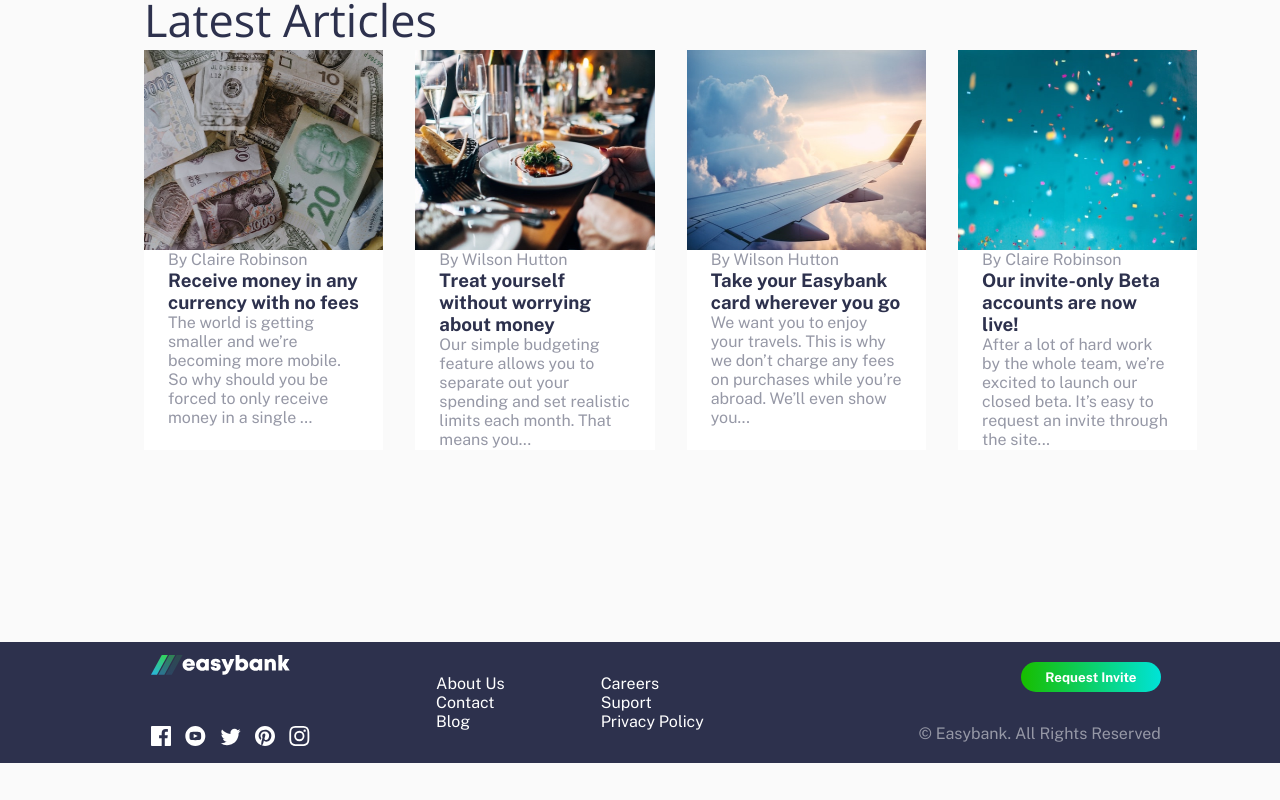
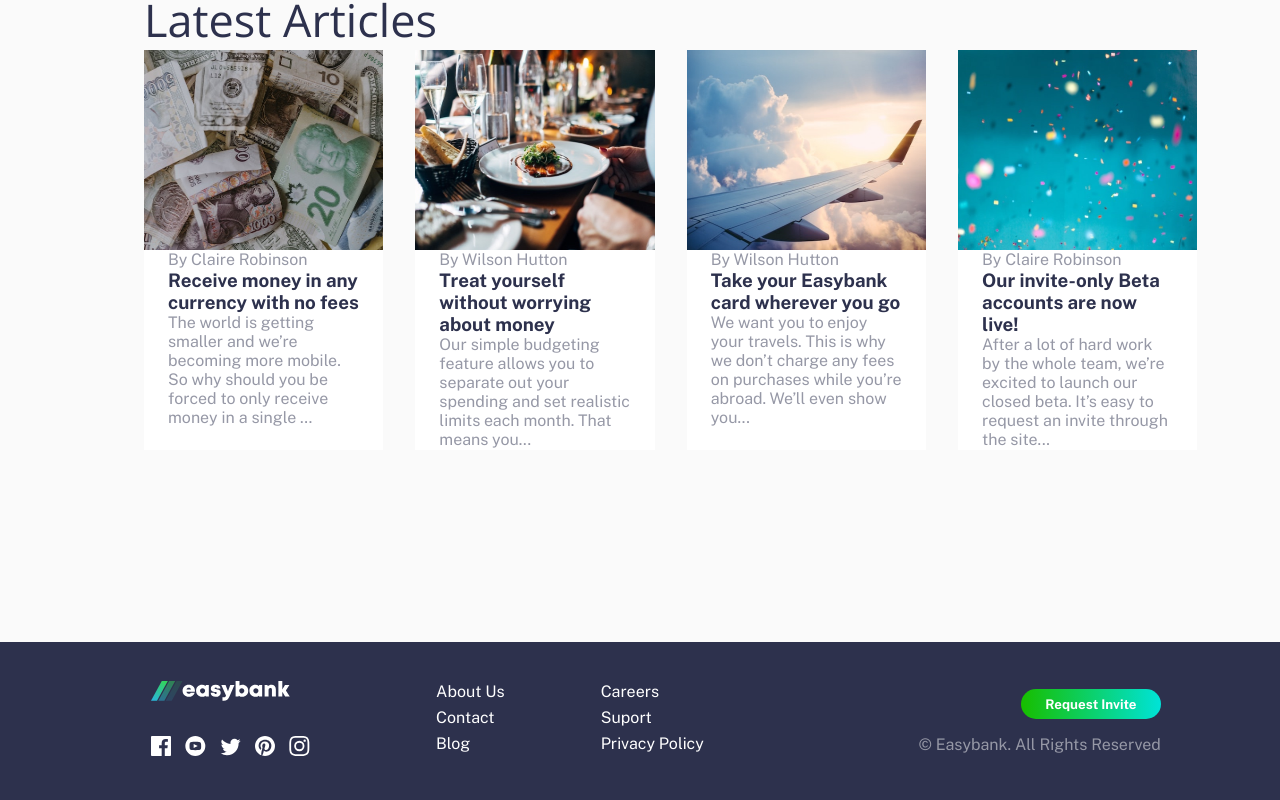
Before and after one commit to NicoBlas/easybankLP, a React (Create React App) app: page / in a window 1280 px wide. Shown: the part 1289-2089 px from the top of the page. Before the commit the page ends 2052 px from the top, so only its background shows below. Built offline with nearby package versions, Linux system fonts and the light colour scheme.

Commit message:
form terminado desktop

```diff
--- a/src/components/button/RequestInvite.jsx
+++ b/src/components/button/RequestInvite.jsx
@@ -1,11 +1,12 @@
 import React from 'react'
 import "./requestInvite.css"
+import {Link} from "react-router-dom"
 
 
 
 const RequestInvite = () => {
   return (
-    <div className='buton'><button type='button'>Request Invite</button></div>
+    <Link to="/contact"><div className='buton'><button type='button'>Request Invite</button></div></Link>
   )
 }
 
--- a/src/components/footer/Footer.jsx
+++ b/src/components/footer/Footer.jsx
@@ -1,6 +1,7 @@
 import React from 'react'
 import "./footer.css"
 import logo from "../../assets/logo.svg"
+import {Link} from "react-router-dom"
 import facebookIcon from "../../assets/icon-facebook.svg"
 import youtubeIcon from "../../assets/icon-youtube.svg"
 import twitterIcon from "../../assets/icon-twitter.svg"
@@ -28,15 +29,15 @@ const Footer = () => {
 
       <div className='footer__links'>
         <div className='footer__links-1'>
-          <p><a href='#home'>About Us</a></p>
-          <p><a href='#about'>Contact</a></p>
+          <p><a href='#about'>About Us</a></p>
+          <p><Link to='/contact'>Contact</Link></p>
           <p><a href='#blog'>Blog</a></p>
         </div>
 
         <div className='footer__links-2'>
-          <p><a href='#home'>Careers</a></p>
-          <p><a href='#about'>Suport</a></p>
-          <p><a href='#contact'>Privacy Policy</a></p>
+          <p><Link to="/contact">Careers</Link></p>
+          <p><Link to='/contact'>Suport</Link></p>
+          <p><a href='#private'>Privacy Policy</a></p>
         </div>
       </div>
 
--- a/src/components/footer/footer.css
+++ b/src/components/footer/footer.css
@@ -9,6 +9,9 @@
 
 .footer__icons{
     padding-left: 9rem;
+    display: flex;
+    flex-direction: column;
+    margin-bottom: 2rem;
 
 }
 .footer__icons img{
@@ -17,9 +20,8 @@
 }
 
 .footer__icons-logo {
-    margin-bottom: 2rem;
-
-
+    margin-bottom: 1rem;
+    margin-top: 2rem;
 }
 
 .footer__icons-media img:hover{
@@ -31,6 +33,10 @@
     display: flex;
     flex-direction: row;
 
+}
+
+.footer__links p{
+    margin-bottom: 7px;
 }
 
 .footer__links-1{
@@ -71,7 +77,7 @@
 }
 
 .footer__ending p{
-    margin-top: 2rem;
+    margin-top: 1rem;
 }
 
 
--- a/src/components/formContact/FormContact.jsx
+++ b/src/components/formContact/FormContact.jsx
@@ -1,14 +1,19 @@
-import React from 'react'
+import React, {useState} from 'react'
 import "./formContact.css"
-import { Formik } from 'formik'
+import { ErrorMessage, Formik } from 'formik'
 
 const FormContact = () => {
+
+    const [formularioEnviado, SetformularioEnviado] = useState(false)
 
     return (
         <div className='formContactContainer'>
             <Formik
-                onSubmit={ (valores) => {
+                onSubmit={ (valores, {resetForm}) => {     // Desde aca podemos enviar estos valores a una BDD o API o lo q sea.
+                    resetForm()    // resetea el form
                     console.log(valores)
+                    SetformularioEnviado(true)
+                    setTimeout(() => SetformularioEnviado(false),5000)
                 }}
                 initialValues = {{
                     nombre: "",
@@ -18,14 +23,17 @@ const FormContact = () => {
                 validate = { (values) =>{
 
                     let errors = {}
-
+                    //validacion nombre
                     if(!values.nombre){
-                        errors.nombre = ("Ingresar un nombre")
+                        errors.nombre = ("Please enter a name")
 
                     }
-
+                    //validacion correo
+                    let validEmail = /^[a-zA-Z0-9_.+-]+@[a-zA-Z0-9-]+\.[a-zA-Z0-9-.]+$/
                     if(!values.correo){
-                        errors.correo = ("Ingresar un correo")
+                        errors.correo = ("Please enter a email")
+                    }else if(!validEmail.test(values.correo)){
+                        errors.correo = "Please enter a valid email"
                     }
 
                     return errors
@@ -34,7 +42,12 @@ const FormContact = () => {
                 }
 
             >
-                { ({values, handleSubmit, handleChange, handleBlur, errors})=>(
+                {/* values = acceder a valores y podes poner valores por defecto.
+                habdleChange = permite que el usuario escriba en el form.
+                errors = accede a los errores.
+                touched = sabe si el usuario toco el campo
+                onBlur = sirve para q toched funcione, con esto formik sabe a que campos entraste. En un principio creo que evita que se muestren errores hasta q el usuario termine de escribir y toque en otro lado*/}
+                { ({values, handleSubmit, handleChange, handleBlur, errors, touched})=>(
                     <form action='' className='formulario' onSubmit={handleSubmit}>
                         <div>
                             <label htmlFor='nombre'>Name</label>
@@ -47,7 +60,7 @@ const FormContact = () => {
                                 onChange={handleChange}
                                 onBlur={handleBlur}
                             />
-                            {errors.nombre && <div className='error'>{errors.nombre} </div> }
+                            {touched.nombre && errors.nombre && <div className='error'>{errors.nombre} </div> }
 
                         </div>
 
@@ -62,10 +75,12 @@ const FormContact = () => {
                                 onChange={handleChange}
                                 onBlur={handleBlur}
                             />
-                            {errors.correo && <div className='error'>{errors.correo} </div> }
+                            {touched.correo && errors.correo && <div className='error'>{errors.correo} </div> }
                         </div>
 
-                        <button type='submit'>Request Invite</button>
+                        <button type='submit'>Send</button>
+
+                        {formularioEnviado && <p className='exito'> You will recive an email soon !</p>}
                     </form>
               ) }
             </Formik>
--- a/src/components/formContact/formContact.css
+++ b/src/components/formContact/formContact.css
@@ -91,7 +91,7 @@ body {
 
 .formulario .exito {
 	text-align: center;
-	font-size: 14px;
+	font-size: 25px;
 	padding-top: 20px;
 	color: #02a802;
 }
--- a/src/components/navbar/navbar.css
+++ b/src/components/navbar/navbar.css
@@ -10,7 +10,7 @@
     z-index: 100;
     top: 0;
     background:#fff;
-
+    position: fixed;
 
     padding: 0 3rem;
 }
```
